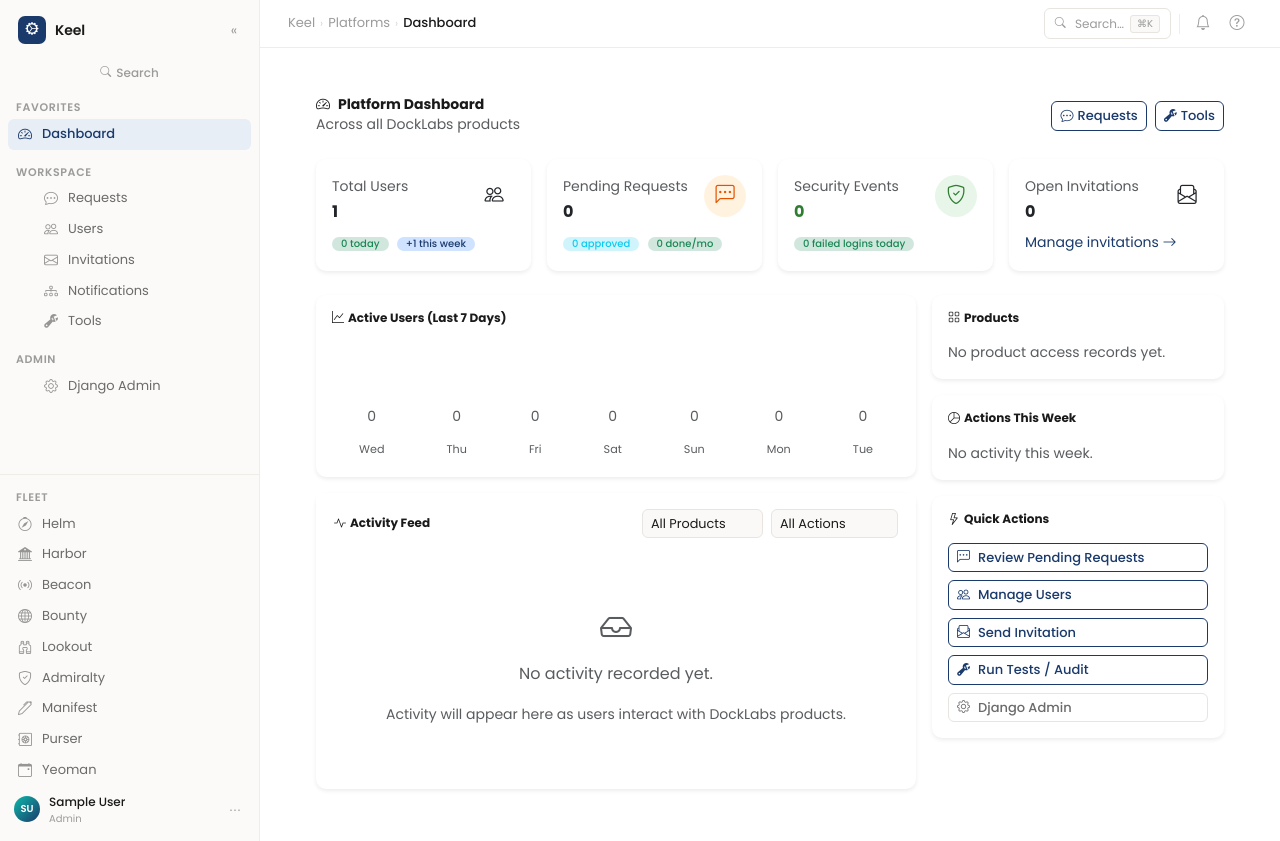
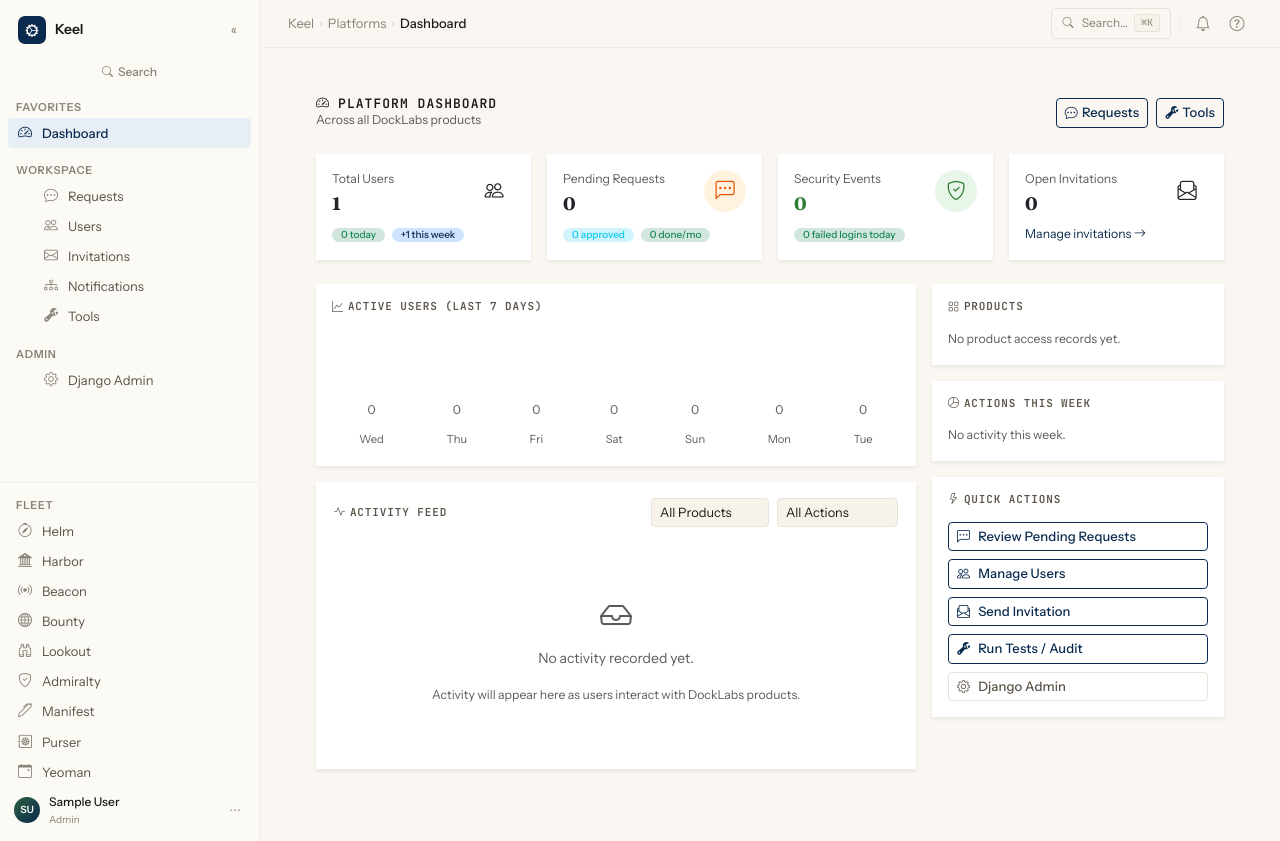
Before and after one commit to okeefedaniel/keel, a Django app: page /dashboard/ in a window 1280 px wide. Run offline with Django 5.2, Linux system fonts and the light colour scheme; the visitor is signed in with stand-in values (Sample User, id 1); data comes from the database, SQL or seed files in the repository; data that the repository does not hold is empty.

Commit message:
feat(design-v3): Phase A foundation — token port + typography
Ports docklabs-v2.css from "Warm Harbor v2" tokens to "Civic Institution"
v3 aesthetic. Foundation commit — components re-render through the token
system; follow-up Phase A commits sharpen components individually and
migrate fonts from Google CDN to self-hosted WOFF2.

Tokens (docklabs-v2.css section 1):
- --ct-blue: #1a3a6b -> #0A2B4E (institutional navy)
- --bg-page: #ffffff -> #FAF7F2 (warm paper, biggest visual shift)
- --radius-md/lg: 10px/14px -> 0 (cards, modals, alerts sharpen)
- --radius-sm: 6px -> 4px (buttons keep slight touch affordance)
- --success: teal -> forest green (#2D5F3F)
- --error: alarm red -> brick (#8B2E2A)
- --info: distinct from primary navy (#2C5F8D)
- NEW: --brass, --brass-soft, --brass-text (FOIA/warning accent)
- NEW: --font-display (Fraunces), --font-sans (Instrument Sans),
       --font-mono (JetBrains Mono)
- NEW: --chart-1..6 (palette derived from v3 tokens)
- Deprecated --accent-teal* / --accent-yellow* resolve to new tokens
  for one release so product-specific CSS does not break

Typography (section 3):
- Body: Instrument Sans, line-height 1.55
- H1 40px / H2 28px / H3 18px on Fraunces
- H4-H6 reframed as mono eyebrow labels (uppercase, 0.08em tracking)
- Page title / card header use Fraunces display serif

UI surfaces (buttons, inputs, sidebar triggers) use var(--font-sans).
Landing/hero marketing classes keep Poppins — they render on
base_public.html per the plan's public-shell decision.

Font loading: Google Fonts @import bridge for this commit. Phase A
follow-up self-hosts subsetted WOFF2 per plan section 3.

Bumps keel.__version__ and pyproject.toml to 0.12.0-design-v3-preview
so product repos can pin to this preview for Phase B/C work.

Plan: keel/docs/plans/design-v3-migration.md

Co-Authored-By: Claude Opus 4.7 (1M context) <noreply@anthropic.com>

```diff
--- a/keel/__init__.py
+++ b/keel/__init__.py
@@ -1,2 +1,2 @@
 """Keel — shared platform layer for DockLabs products."""
-__version__ = '0.11.14'
+__version__ = '0.12.0-design-v3-preview'
--- a/keel/core/static/css/docklabs-v2.css
+++ b/keel/core/static/css/docklabs-v2.css
@@ -1,57 +1,91 @@
 /* ============================================
-   DockLabs Design System — "Warm Harbor" v2
-   CT Brand Identity · Notion-inspired
-   Used by: All DockLabs applications
-   Requires: Bootstrap 5.3+, Poppins (Google Fonts)
+   DockLabs Design System — "Civic Institution" v3
+   Typography-forward · Warm paper · Document-first
+   Used by: All DockLabs applications (authenticated surfaces)
+   Requires: Bootstrap 5.3+, Fraunces + Instrument Sans + JetBrains Mono
+
+   Public/marketing surfaces (base_public.html) keep Poppins
+   for CT state brand alignment. See keel/CLAUDE.md "Deployment
+   Flexibility" and docs/plans/design-v3-migration.md.
    ============================================ */
 
 /* =============================================
+   0. Fonts — Google Fonts bridge
+   NOTE: Phase A follow-up replaces this with self-hosted
+   subsetted WOFF2 (see §3 of design-v3-migration plan).
+   ============================================= */
+@import url('https://fonts.googleapis.com/css2?family=Fraunces:opsz,wght@9..144,400;9..144,500;9..144,600;9..144,700&family=Instrument+Sans:wght@400;500;600;700&family=JetBrains+Mono:wght@400;500;600&display=swap');
+
+/* =============================================
    1. Design Tokens (CSS Custom Properties)
    ============================================= */
 :root {
-    /* CT Brand Accents */
-    --ct-blue: #1a3a6b;
+    /* CT Brand Accents — v3 values */
+    --ct-blue: #0A2B4E;           /* navy, was #1a3a6b — institutional */
     --ct-blue-light: #e8eef6;
-    --ct-blue-hover: #254d8f;
-    --accent-teal: #0fb8a9;
-    --accent-teal-light: #e6f9f7;
-    --accent-yellow: #f5c542;
-    --accent-yellow-light: #fef8e7;
-
-    /* Neutral Palette (Warm) */
-    --bg-page: #ffffff;
-    --bg-sidebar: #fbfaf8;
-    --bg-card: #ffffff;
-    --bg-hover: #f7f6f3;
-    --bg-warm: #faf9f7;
-    --border: #e8e5e0;
-    --border-light: #f0ede8;
+    --ct-blue-hover: #12395F;     /* was #254d8f */
+
+    /* Brass / FOIA accent — heraldic, rare, meaningful */
+    --brass: #B8860B;             /* UI only on paper — 3.58:1 */
+    --brass-soft: #F5EAD0;        /* FOIA pill background */
+    --brass-text: #7A5A07;        /* text on paper OR brass-soft — 8.24:1 / 4.74:1 */
+
+    /* Deprecated aliases — kept resolving for one release so
+       product-specific CSS doesn't break. Remove in Phase E. */
+    --accent-teal: var(--success);          /* map teal → success */
+    --accent-teal-light: var(--success-bg);
+    --accent-yellow: var(--brass);          /* map yellow → brass */
+    --accent-yellow-light: var(--brass-soft);
+
+    /* Neutral Palette — warm paper, not white */
+    --bg-page: #FAF7F2;           /* paper, was #ffffff — biggest token shift */
+    --bg-sidebar: #FCFAF5;        /* subtle paper-warm */
+    --bg-card: #FFFFFF;           /* cards stand out against paper */
+    --surface: #FFFFFF;           /* alias for clarity */
+    --bg-hover: #F1ECE2;          /* warm hover on paper */
+    --bg-warm: #F7F3EA;
+    --border: #E8E3D9;            /* rule — marginally warmer */
+    --border-light: #F0EDE8;
+    --border-strong: #D8D2C4;     /* rule-strong — for form fields / kbd pills */
 
     /* Text */
-    --text-primary: #1a1a1a;
-    --text-secondary: #6b6b6b;
-    --text-tertiary: #9b9b9b;
-    --text-on-blue: #ffffff;
-
-    /* Semantic */
-    --success: #0d9488;
-    --success-bg: #e6f9f7;
-    --warning: #b8860b;
-    --warning-bg: #fef8e7;
-    --error: #e55353;
-    --error-bg: #fef2f2;
-    --info: #1a3a6b;
-    --info-bg: #e8eef6;
-
-    /* Elevation */
+    --text-primary: #1A1A1A;      /* 16.8:1 on paper */
+    --text-secondary: #5B5348;    /* 6.14:1 on paper — AA everywhere */
+    --text-tertiary: #8A8275;     /* lighter — for de-emphasized metadata */
+    --text-on-blue: #FFFFFF;
+
+    /* Semantic — institutional, not alarm */
+    --success: #2D5F3F;           /* forest, was teal #0d9488 */
+    --success-bg: #E4EEE7;
+    --warning: #B8860B;           /* brass */
+    --warning-bg: var(--brass-soft);
+    --error: #8B2E2A;             /* brick, was #e55353 */
+    --error-bg: #F7E8E6;
+    --info: #2C5F8D;              /* distinct from primary navy */
+    --info-bg: #E8EEF6;
+
+    /* Chart palette — derived from tokens, 6 colors for multi-series */
+    --chart-1: var(--ct-blue);    /* navy */
+    --chart-2: var(--brass);      /* brass */
+    --chart-3: var(--success);    /* forest */
+    --chart-4: var(--info);       /* info blue */
+    --chart-5: var(--text-secondary); /* warm muted */
+    --chart-6: var(--error);      /* brick */
+
+    /* Typography */
+    --font-display: 'Fraunces', Georgia, serif;
+    --font-sans: 'Instrument Sans', -apple-system, BlinkMacSystemFont, 'Segoe UI', sans-serif;
+    --font-mono: 'JetBrains Mono', ui-monospace, SFMono-Regular, Menlo, monospace;
+
+    /* Elevation — unchanged from v2 */
     --shadow-sm: 0 1px 2px rgba(0, 0, 0, 0.04);
     --shadow-md: 0 2px 8px rgba(0, 0, 0, 0.06);
     --shadow-lg: 0 4px 16px rgba(0, 0, 0, 0.08);
 
-    /* Radius */
-    --radius-sm: 6px;
-    --radius-md: 10px;
-    --radius-lg: 14px;
+    /* Radius — v3 is sharp. Buttons/inputs keep a hint for touch. */
+    --radius-sm: 4px;             /* buttons, form inputs, kbd pills */
+    --radius-md: 0;               /* cards, alerts, tables (was 10px) */
+    --radius-lg: 0;               /* modals, large containers (was 14px) */
 
     /* Layout */
     --sidebar-width: 260px;
@@ -85,40 +119,73 @@ a { color: var(--ct-blue); }
 a:hover { color: var(--ct-blue-hover); }
 
 /* =============================================
-   3. Body & Typography
+   3. Body & Typography — v3 Civic Institution
+   Fraunces for display, Instrument Sans for UI,
+   JetBrains Mono for codes/data. Three voices for
+   three data zones.
    ============================================= */
 body {
-    font-family: 'Poppins', -apple-system, BlinkMacSystemFont, 'Segoe UI', sans-serif;
+    font-family: var(--font-sans);
     background: var(--bg-page);
     color: var(--text-primary);
-    line-height: 1.6;
-}
-
-h1, h2, h3, h4, h5, h6,
-.h1, .h2, .h3, .h4, .h5, .h6 {
-    font-family: 'Poppins', -apple-system, sans-serif;
+    line-height: 1.55;
+    font-size: 14px;
+}
+
+h1, h2, h3,
+.h1, .h2, .h3 {
+    font-family: var(--font-display);
     color: var(--text-primary);
-    font-weight: 600;
-}
-
-h1, .h1 { font-size: 26px; font-weight: 700; letter-spacing: -0.02em; }
-h2, .h2 { font-size: 18px; font-weight: 600; letter-spacing: -0.01em; }
-h3, .h3 { font-size: 16px; }
-h4, .h4 { font-size: 14px; }
-h5, .h5 { font-size: 13px; }
-h6, .h6 { font-size: 12px; }
+    font-weight: 500;
+    letter-spacing: -0.015em;
+    margin: 0;
+}
+
+h1, .h1 { font-size: 40px; line-height: 1.05; letter-spacing: -0.02em; }
+h2, .h2 { font-size: 28px; line-height: 1.15; }
+h3, .h3 { font-size: 18px; font-weight: 600; letter-spacing: -0.005em; }
+
+/* h4-h6 treated as section labels — mono, uppercase, eyebrow style */
+h4, .h4, h5, .h5, h6, .h6 {
+    font-family: var(--font-mono);
+    color: var(--text-secondary);
+    font-weight: 500;
+    text-transform: uppercase;
+    letter-spacing: 0.08em;
+    margin: 0;
+}
+h4, .h4 { font-size: 13px; }
+h5, .h5 { font-size: 12px; }
+h6, .h6 { font-size: 11px; }
+
+/* Mono utilities — for codes, IDs, FOIA sections, tabular figures */
+code, kbd, samp, pre,
+.font-mono, .mono {
+    font-family: var(--font-mono);
+}
+.tabular-nums { font-variant-numeric: tabular-nums; }
+
+/* Section label — the mono eyebrow pattern for grouping */
+.section-label {
+    font-family: var(--font-mono);
+    font-size: 11px;
+    color: var(--text-secondary);
+    text-transform: uppercase;
+    letter-spacing: 0.08em;
+}
 
 /* =============================================
    4. Buttons
-   Canonical button radius is --radius-sm (6px).
+   Canonical button radius is --radius-sm (4px in v3).
    Do not override per-product; round pills /
    icon circles should use dedicated utility
    classes (e.g. .rounded-circle) instead.
    ============================================= */
 .btn {
-    font-family: 'Poppins', sans-serif;
+    font-family: var(--font-sans);
     font-weight: 500;
     font-size: 13px;
+    letter-spacing: 0.01em;
     border-radius: var(--radius-sm);
     transition: all 0.15s ease;
     position: relative;
@@ -267,7 +334,7 @@ h6, .h6 { font-size: 12px; }
     border-radius: var(--radius-sm);
     cursor: pointer;
     transition: all 0.15s;
-    font-family: 'Poppins', sans-serif;
+    font-family: var(--font-sans);
 }
 .sidebar-quick-btn:hover {
     background: var(--bg-hover);
@@ -345,13 +412,15 @@ h6, .h6 { font-size: 12px; }
 
 .sb-badge {
     margin-left: auto;
-    background: var(--accent-teal-light);
-    color: var(--accent-teal);
+    background: var(--success-bg);
+    color: var(--success);
     font-size: 10px;
     font-weight: 600;
     padding: 1px 6px;
-    border-radius: 10px;
+    border-radius: var(--radius-sm);
     flex-shrink: 0;
+    font-family: var(--font-mono);
+    font-variant-numeric: tabular-nums;
 }
 
 .sb-item-actions {
@@ -547,7 +616,7 @@ h6, .h6 { font-size: 12px; }
     border-radius: var(--radius-sm);
     cursor: pointer;
     transition: all 0.15s;
-    font-family: 'Poppins', sans-serif;
+    font-family: var(--font-sans);
     white-space: nowrap;
     text-decoration: none;
 }
@@ -602,7 +671,7 @@ h6, .h6 { font-size: 12px; }
     color: var(--text-tertiary);
     cursor: pointer;
     transition: all 0.15s;
-    font-family: 'Poppins', sans-serif;
+    font-family: var(--font-sans);
 }
 .search-trigger:hover { border-color: var(--ct-blue); background: var(--bg-warm); }
 
@@ -613,7 +682,7 @@ h6, .h6 { font-size: 12px; }
     padding: 0px 4px;
     border-radius: 3px;
     color: var(--text-tertiary);
-    font-family: 'Poppins', sans-serif;
+    font-family: var(--font-mono);
     line-height: 1.6;
 }
 
@@ -682,12 +751,13 @@ h6, .h6 { font-size: 12px; }
    <h1> inside .page-header so existing markup keeps working. */
 .page-title,
 .page-header h1 {
-    font-size: 26px;
-    font-weight: 700;
+    font-family: var(--font-display);
+    font-size: 40px;
+    font-weight: 500;
     color: var(--text-primary);
     letter-spacing: -0.02em;
+    line-height: 1.05;
     margin-bottom: 3px;
-    font-family: 'Poppins', -apple-system, sans-serif;
 }
 .page-header p,
 .page-subtitle {
@@ -719,9 +789,10 @@ h6, .h6 { font-size: 12px; }
     padding: 16px 18px;
     border-bottom: 1px solid var(--border-light);
     background: transparent;
+    font-family: var(--font-display);
     font-weight: 600;
-    font-family: 'Poppins', sans-serif;
     line-height: 1.4;
+    letter-spacing: -0.005em;
 }
 
 .card-title { font-size: 13px; font-weight: 600; color: var(--text-primary); }
@@ -1011,7 +1082,7 @@ th.sortable:hover { color: var(--ct-blue); }
     border: 1px solid var(--border);
     border-radius: var(--radius-sm);
     font-size: 14px;
-    font-family: 'Poppins', sans-serif;
+    font-family: var(--font-sans);
     color: var(--text-primary);
 }
 
--- a/pyproject.toml
+++ b/pyproject.toml
@@ -4,7 +4,7 @@ build-backend = "setuptools.build_meta"
 
 [project]
 name = "keel"
-version = "0.11.14"
+version = "0.12.0-design-v3-preview"
 description = "Shared Django platform layer for DockLabs products"
 readme = "README.md"
 requires-python = ">=3.11"
```
